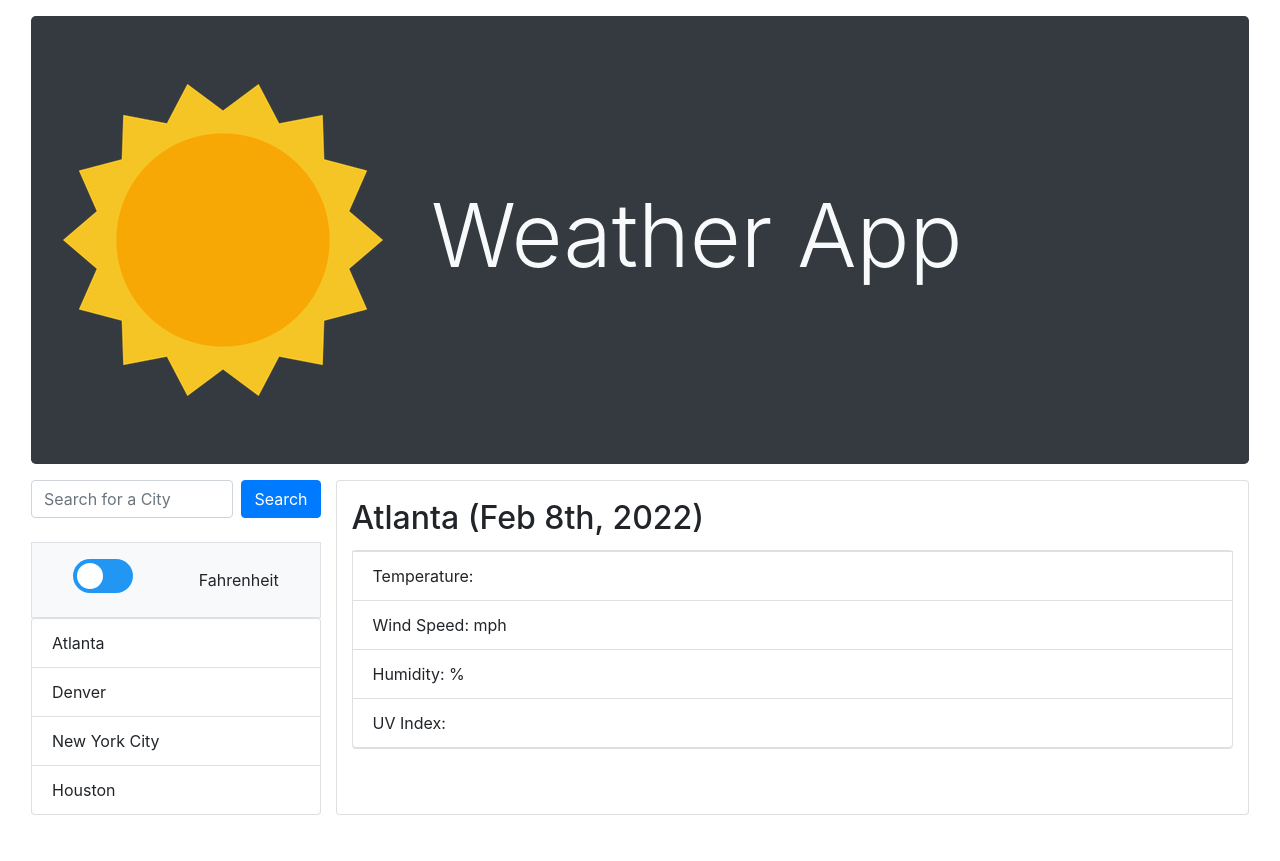
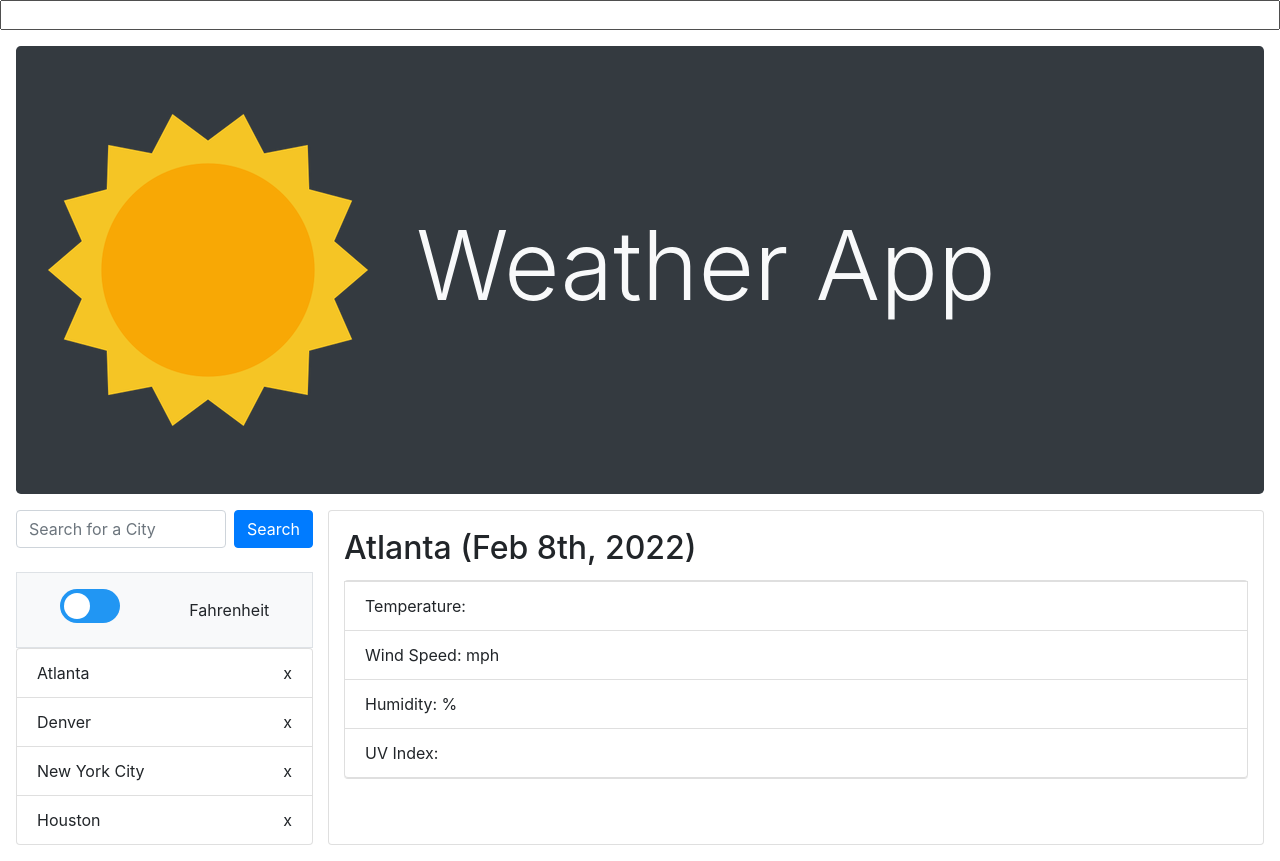
Before and after one commit to jonathan-warkentine/weather-app, a plain HTML site: page index.html in a window 1280 px wide. Before the commit the page ends 831 px from the top, so only its background shows below. Drawn offline with nearby package versions, Linux system fonts and the light colour scheme; no server answers.

Commit message:
introduced a feature that allows you to delete individual user searches but it is v buggy

```diff
--- a/assets/js/script.js
+++ b/assets/js/script.js
@@ -10,19 +10,23 @@ $("#searchform").on("submit", function(event){
     executeSearch($("#searchbar").val()); // Executes user search event
 });
 
-$("#recents").on("click", function(event) { // User selects city from recent search history
+$("#recents").on("click", "span", function(event) { // User selects city from recent search history
+    event.stopPropagation();
+
     executeSearch(event.target.textContent);
 
     $("#cityName").text(event.target.textContent);
+});
+
+$("#recents").on("click", "li", function(event) { // User selects city from recent search history
+    event.target.remove();
+
 });
 
 $("#units-toggle").on("click", function(event){
     event.stopPropagation();
     toggleUnits();
 });
-
-
-
 
 
 /* F U N C T I O N S */
@@ -110,11 +114,20 @@ function writeWeather (queryData) {
 function writeSearchesFromHistory(searchedCities) { // Populates Recent Searches to Screen
     removeChildNodes(document.querySelector("#recents"), 0); //removes all existing list items in order to start over
     for (let i=0; i<searchedCities.length; i++) {
-        let newCityEl = document.createElement("li");
-        newCityEl.setAttribute("class", "list-group-item search-history-item");
+
+        let newCityEl = document.createElement("span");
+        let closeEl = document.createElement("li");
+
         newCityEl.textContent = searchedCities[i];
 
-        $("#recents").append(newCityEl);
+
+        closeEl.textContent = "x";
+        closeEl.setAttribute("class", "list-group-item search-history-item");
+        closeEl.setAttribute("style", "display: flex; flex-flow: row-reverse nowrap; justify-content: space-between;");
+
+        closeEl.appendChild(newCityEl);
+
+        $("#recents").append(closeEl);
     }
 }
 
@@ -171,3 +184,211 @@ function uvColorCode (uvIndexEl, uv_index){ // Severity guide and colors sourced
         uvIndexEl.attr("style", "background-color: #6b49c8;");
     }
 }
+
+
+/* JQuery Autocomplete */
+
+
+$(function () {
+    var cityNames = [
+        "Kabul",
+        "Tirane",
+        "Algiers",
+        "Andorra la vella",
+        "Luanda",
+        "Saint john's",
+        "Buenos aires",
+        "Yerevan",
+        "Canberra",
+        "Vienna",
+        "Baku",
+        "Nassau",
+        "Manama",
+        "Dhaka",
+        "Bridgetown",
+        "Minsk",
+        "Brussels",
+        "Belmopan",
+        "Porto-novo",
+        "Thimphu",
+        "La paz, sucre",
+        "Sarajevo",
+        "Gaborone",
+        "Brasilia",
+        "Bandar seri begawan",
+        "Sofia",
+        "Ouagadougou",
+        "Bujumbura",
+        "Phnom penh",
+        "Yaounde",
+        "Ottawa",
+        "Praia",
+        "Bangui",
+        "N'djamena",
+        "Santiago",
+        "Beijing",
+        "Bogota",
+        "Moron",
+        "Kinshasa",
+        "Brazzaville",
+        "San jose",
+        "Yamoussoukro, abidjan",
+        "Zagreb",
+        "Havana",
+        "Nicosia",
+        "Prague",
+        "Copenhagen",
+        "Djibouti",
+        "Rosesau",
+        "Santo domingo",
+        "Dilli",
+        "Quito",
+        "Cairo",
+        "San salvador",
+        "Malabo",
+        "Asmara",
+        "Tallinn",
+        "Addis ababa",
+        "Suva",
+        "Helsinki",
+        "Paris",
+        "Libreville",
+        "Banjul",
+        "Tbilisi",
+        "Berlin",
+        "Accra",
+        "Athens",
+        "St. george's",
+        "Guatemala city",
+        "Conakry",
+        "Bissau",
+        "Georgetown",
+        "Port-au-prince",
+        "Tegucigalpa",
+        "Budapest",
+        "Reykjavik",
+        "New delhi",
+        "Jakarta",
+        "Tehran",
+        "Baghdad",
+        "Dublin",
+        "Jerusalem",
+        "Rome",
+        "Kingston",
+        "Tokyo",
+        "Amman",
+        "Astana",
+        "Nairobi",
+        "Tarawa atoll",
+        "Pyongyang",
+        "Seoul",
+        "Pristina",
+        "Kuwait city",
+        "Bishkek",
+        "Vientiane",
+        "Riga",
+        "Beirut",
+        "Maseru",
+        "Monrovia",
+        "Tripoli",
+        "Vaduz",
+        "Vilnius",
+        "Luxembourg",
+        "Skopje",
+        "Antananarivo",
+        "Lilongwe",
+        "Kuala lumpur",
+        "Male",
+        "Bamako",
+        "Valletta",
+        "Majuro",
+        "Nouakchott",
+        "Port louis",
+        "Mexico city",
+        "Palikir",
+        "Chisinau",
+        "Monaco",
+        "Ulaanbaatar",
+        "Podgorica",
+        "Rabat",
+        "Maputo",
+        "Nypyidaw",
+        "Windhoek",
+        "Yaren",
+        "Kathmandu",
+        "Amsterdam, the hague",
+        "Wellington",
+        "Managua",
+        "Niamey",
+        "Abuja",
+        "Oslo",
+        "Muscat",
+        "Islamabad",
+        "Melekeok",
+        "Panama city",
+        "Port moresby papa",
+        "Asuncion",
+        "Lima",
+        "Manila",
+        "Warsaw",
+        "Lisbon",
+        "Doha",
+        "Bucharest",
+        "Moscow",
+        "Kigali",
+        "Basseterre",
+        "Castries",
+        "Kingstown east",
+        "Apia",
+        "San marino",
+        "Sao tome",
+        "Riyadh",
+        "Dakar",
+        "Belgrade",
+        "Victoria",
+        "Freetown",
+        "Singapore",
+        "Bratislava",
+        "Ljubljana",
+        "Honiara",
+        "Mogadishu",
+        "Pretoria, cape town,bloemfontein",
+        "Juba",
+        "Madrid",
+        "Colombo",
+        "Khartoum",
+        "Paramaribo",
+        "Mbabane",
+        "Stockholm",
+        "Berne",
+        "Damascus",
+        "Taipei",
+        "Dushanbe",
+        "Dar es salaam, dodoma",
+        "Bangkok",
+        "Lome",
+        "Nuku'alofa",
+        "Port-of-spain",
+        "Tunis",
+        "Ankara",
+        "Ashgabat",
+        "Vaiaku",
+        "Kampala",
+        "Kiev",
+        "Abu dhabi",
+        "London",
+        "Washington d.c.",
+        "Montevideo",
+        "Tashkent",
+        "Port-vila",
+        "Vatican city",
+        "Caracas",
+        "Hanoi",
+        "Sanaa",
+        "Lusaka",
+        "Harare"
+    ];
+    $('#searchbar').autocomplete({
+      source: cityNames,
+    });
+  });
--- a/index.html
+++ b/index.html
@@ -5,17 +5,18 @@
     <meta http-equiv="X-UA-Compatible" content="IE=edge">
     <meta name="viewport" content="width=device-width, initial-scale=1.0">
     <link rel="stylesheet" href="https://cdn.jsdelivr.net/npm/bootstrap@4.5.3/dist/css/bootstrap.min.css" integrity="sha384-TX8t27EcRE3e/ihU7zmQxVncDAy5uIKz4rEkgIXeMed4M0jlfIDPvg6uqKI2xXr2" crossorigin="anonymous">
+    <link rel="stylesheet" href="https://code.jquery.com/ui/1.12.1/themes/smoothness/jquery-ui.css">
     <link rel="stylesheet" href="./assets/css/style.css">
     <link rel="icon" type="image/x-icon" href="./assets/images/sun_icon.png">
 
     <title>Weather App</title>
 </head>
 <body>
-    <main class="container-fluid">
+    <input class="container-fluid">
 
         <div class="jumbotron bg-dark text-light m-3 d-flex nowrap align-items-center">
             <img class="rounded d-block pr-5" src="./assets/images/sun_icon.png">
-            <h1 class="display-2">Weather App</h1>
+            <h1 class="display-1">Weather App</h1>
         </div>
 
             <!-- Main Page Content -->
@@ -25,7 +26,7 @@
                 <div class="col-3 pl-0">
 
                     <form id="searchform" class="d-flex nowrap">
-                        <input id="searchbar" type="search" class="form-control" placeholder="Search for a City">
+                        <input id="searchbar" type="text" class="form-control" placeholder="Search for a City">
                         <!-- create a space between search field and search btn -->
                         <span class="col p-1"></span>
                         <button type="submit" class="btn btn-primary">Search</button>
@@ -63,8 +64,8 @@
 
                     <br>
 
-                    <div id="five-day-forecast" class="d-flex nowrap space-between p-0 m-0" >
-                        <div id="card-template" class="card bg-dark text-light" style="display: none;">
+                    <div id="five-day-forecast" class="row d-flex space-between p-0 m-0">
+                        <div id="card-template" class="col-2 card bg-dark text-light" style="display: none;">
                             <div class="card-body">
                               <h4 class="card-title">Card title</h4>
                               <img class="card-icon">
@@ -90,7 +91,7 @@
      <!-- Moment.js script link below -->
      <script src="https://cdnjs.cloudflare.com/ajax/libs/moment.js/2.29.1/moment.min.js" integrity="sha512-qTXRIMyZIFb8iQcfjXWCO8+M5Tbc38Qi5WzdPOYZHIlZpzBHG3L3by84BBBOiRGiEb7KKtAOAs5qYdUiZiQNNQ==" crossorigin="anonymous" referrerpolicy="no-referrer"></script>
      <!-- JQuery UI script link below -->
-     <script src="https://code.jquery.com/ui/1.13.1/jquery-ui.js"></script>
+     <script src="https://code.jquery.com/ui/1.12.1/jquery-ui.js"></script>
      <!-- custom JS script link below -->
      <script src="./assets/js/script.js"></script>
 </body>
```
